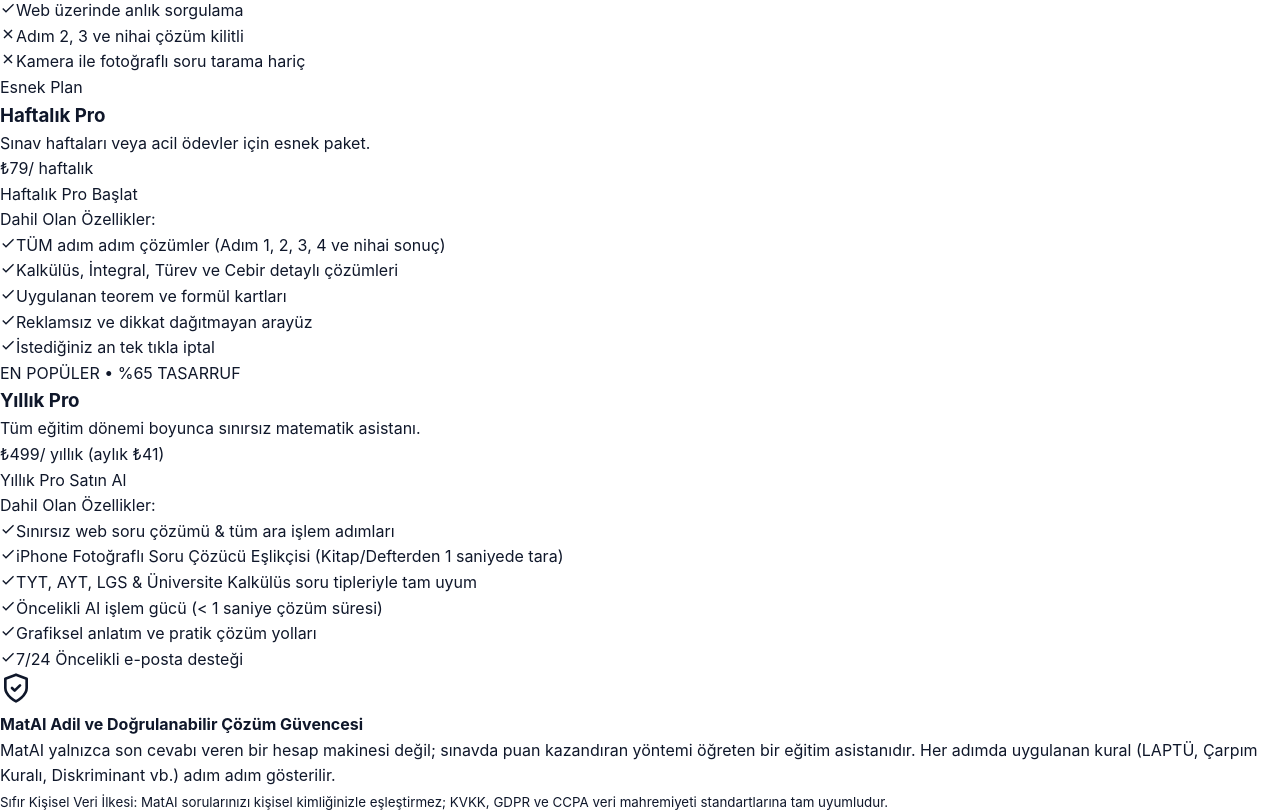
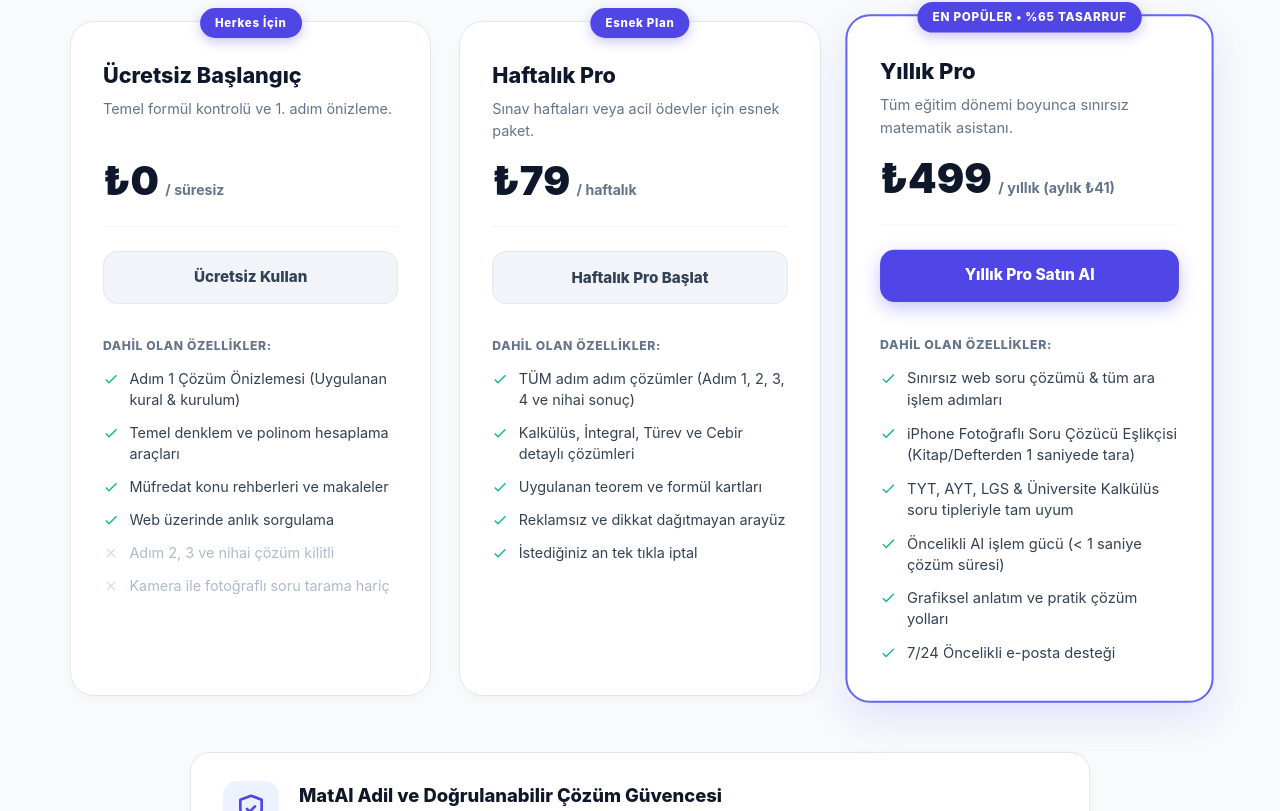
Before and after one commit to MetinKara1/matematik-ai-web, a Next.js app: page / in a window 1280 px wide. Shown: the part 6089-6900 px from the top of the page. Built offline with nearby package versions, Linux system fonts and the light colour scheme; no server answers.

Commit message:
style(pricing): restore full modern unslop styles for pricing section cards and guarantee banner

```diff
--- a/app/MathSolverWidget.css
+++ b/app/MathSolverWidget.css
@@ -1165,3 +1165,298 @@
     text-align: center;
   }
 }
+
+/* ==========================================================================
+   Pricing Section & Polar Pro Plans Styles
+   ========================================================================== */
+
+.matai-pricing-section {
+  width: 100%;
+  padding: 5rem 1.5rem;
+  background: #f8fafc;
+  border-top: 1px solid #e2e8f0;
+  border-bottom: 1px solid #e2e8f0;
+  color: #0f172a;
+}
+
+.matai-pricing-section .container {
+  max-width: 1180px;
+  margin: 0 auto;
+}
+
+.pricing-header-center {
+  text-align: center;
+  max-width: 720px;
+  margin: 0 auto 3.5rem;
+}
+
+.pricing-tag {
+  display: inline-block;
+  background: #e0e7ff;
+  color: #4338ca;
+  font-size: 0.78rem;
+  font-weight: 850;
+  letter-spacing: 0.08em;
+  padding: 0.35rem 0.9rem;
+  border-radius: 999px;
+  margin-bottom: 0.75rem;
+  text-transform: uppercase;
+}
+
+.pricing-main-heading {
+  font-size: clamp(2rem, 4vw, 2.75rem);
+  font-weight: 850;
+  color: #0f172a;
+  letter-spacing: -0.035em;
+  line-height: 1.15;
+  margin-bottom: 0.75rem;
+}
+
+.pricing-sub-heading {
+  font-size: 1.05rem;
+  color: #64748b;
+  line-height: 1.6;
+}
+
+.pricing-cards-grid {
+  display: grid;
+  grid-template-columns: repeat(3, 1fr);
+  gap: 1.75rem;
+  align-items: stretch;
+  max-width: 1140px;
+  margin: 0 auto 3.5rem;
+}
+
+.matai-pricing-card {
+  background: #ffffff;
+  border: 1px solid #e2e8f0;
+  border-radius: 24px;
+  padding: 2.25rem 2rem;
+  display: flex;
+  flex-direction: column;
+  position: relative;
+  transition: transform 0.2s ease, box-shadow 0.2s ease;
+  box-shadow: 0 4px 16px rgba(0, 0, 0, 0.03);
+}
+
+.matai-pricing-card:hover {
+  transform: translateY(-4px);
+  box-shadow: 0 12px 28px rgba(0, 0, 0, 0.08);
+}
+
+.matai-pricing-card.highlighted-plan {
+  border: 2px solid #6366f1;
+  background: #ffffff;
+  box-shadow: 0 16px 40px rgba(99, 102, 241, 0.15);
+  transform: scale(1.02);
+}
+
+.matai-pricing-card.highlighted-plan:hover {
+  transform: scale(1.02) translateY(-4px);
+}
+
+.pricing-plan-badge {
+  position: absolute;
+  top: -14px;
+  left: 50%;
+  transform: translateX(-50%);
+  background: #4f46e5;
+  color: #ffffff;
+  font-size: 0.72rem;
+  font-weight: 850;
+  letter-spacing: 0.06em;
+  padding: 0.35rem 0.95rem;
+  border-radius: 999px;
+  white-space: nowrap;
+  box-shadow: 0 4px 12px rgba(79, 70, 229, 0.3);
+}
+
+.plan-name-block {
+  margin-bottom: 1.25rem;
+}
+
+.plan-name {
+  font-size: 1.35rem;
+  font-weight: 850;
+  color: #0f172a;
+  margin-bottom: 0.35rem;
+}
+
+.plan-description {
+  font-size: 0.9rem;
+  color: #64748b;
+  line-height: 1.5;
+  margin: 0;
+  min-height: 2.7rem;
+}
+
+.plan-price-block {
+  display: flex;
+  align-items: baseline;
+  gap: 0.4rem;
+  margin-bottom: 1.5rem;
+  padding-bottom: 1.5rem;
+  border-bottom: 1px solid #f1f5f9;
+}
+
+.plan-price-amount {
+  font-size: 2.5rem;
+  font-weight: 900;
+  color: #0f172a;
+  line-height: 1;
+}
+
+.plan-price-period {
+  font-size: 0.88rem;
+  font-weight: 650;
+  color: #64748b;
+}
+
+.plan-cta-button {
+  display: block;
+  text-align: center;
+  padding: 0.85rem 1.25rem;
+  border-radius: 14px;
+  font-size: 0.95rem;
+  font-weight: 800;
+  text-decoration: none;
+  margin-bottom: 2rem;
+  transition: all 0.15s ease;
+}
+
+.cta-primary {
+  background: #4f46e5;
+  color: #ffffff !important;
+  box-shadow: 0 6px 18px rgba(79, 70, 229, 0.32);
+}
+
+.cta-primary:hover {
+  background: #4338ca;
+  transform: translateY(-2px);
+  box-shadow: 0 8px 24px rgba(79, 70, 229, 0.42);
+}
+
+.cta-secondary {
+  background: #f1f5f9;
+  color: #334155 !important;
+  border: 1px solid #e2e8f0;
+}
+
+.cta-secondary:hover {
+  background: #e2e8f0;
+  color: #0f172a !important;
+}
+
+.plan-features-list {
+  flex: 1;
+}
+
+.features-group-title {
+  font-size: 0.76rem;
+  font-weight: 800;
+  color: #64748b;
+  text-transform: uppercase;
+  letter-spacing: 0.05em;
+  margin-bottom: 0.85rem;
+}
+
+.plan-features-list ul {
+  list-style: none;
+  padding: 0;
+  margin: 0;
+  display: flex;
+  flex-direction: column;
+  gap: 0.75rem;
+}
+
+.feature-item {
+  display: flex;
+  align-items: flex-start;
+  gap: 0.65rem;
+  font-size: 0.9rem;
+  line-height: 1.45;
+}
+
+.feature-item.included {
+  color: #334155;
+}
+
+.feature-item.included svg {
+  color: #10b981;
+  flex-shrink: 0;
+  margin-top: 2px;
+}
+
+.feature-item.excluded {
+  color: #94a3b8;
+  opacity: 0.75;
+}
+
+.feature-item.excluded svg {
+  color: #cbd5e1;
+  flex-shrink: 0;
+  margin-top: 2px;
+}
+
+/* Fair Solve Guarantee Card */
+.fair-solve-guarantee-card {
+  max-width: 900px;
+  margin: 0 auto;
+  background: #ffffff;
+  border: 1px solid #e2e8f0;
+  border-radius: 20px;
+  padding: 1.75rem 2rem;
+  display: flex;
+  align-items: flex-start;
+  gap: 1.25rem;
+  box-shadow: 0 4px 16px rgba(0, 0, 0, 0.03);
+}
+
+.guarantee-icon {
+  color: #4f46e5;
+  background: #eef2ff;
+  padding: 0.75rem;
+  border-radius: 14px;
+  flex-shrink: 0;
+}
+
+.guarantee-text h4 {
+  font-size: 1.15rem;
+  font-weight: 850;
+  color: #0f172a;
+  margin-bottom: 0.35rem;
+}
+
+.guarantee-text p {
+  font-size: 0.94rem;
+  color: #475569;
+  line-height: 1.6;
+  margin: 0 0 0.45rem;
+}
+
+.guarantee-text small {
+  display: block;
+  font-size: 0.8rem;
+  color: #64748b;
+  line-height: 1.4;
+}
+
+@media (max-width: 960px) {
+  .pricing-cards-grid {
+    grid-template-columns: 1fr;
+    max-width: 480px;
+  }
+  .matai-pricing-card.highlighted-plan {
+    transform: none;
+  }
+  .matai-pricing-card.highlighted-plan:hover {
+    transform: translateY(-4px);
+  }
+  .fair-solve-guarantee-card {
+    flex-direction: column;
+    text-align: center;
+  }
+  .guarantee-icon {
+    margin: 0 auto;
+  }
+}
```
